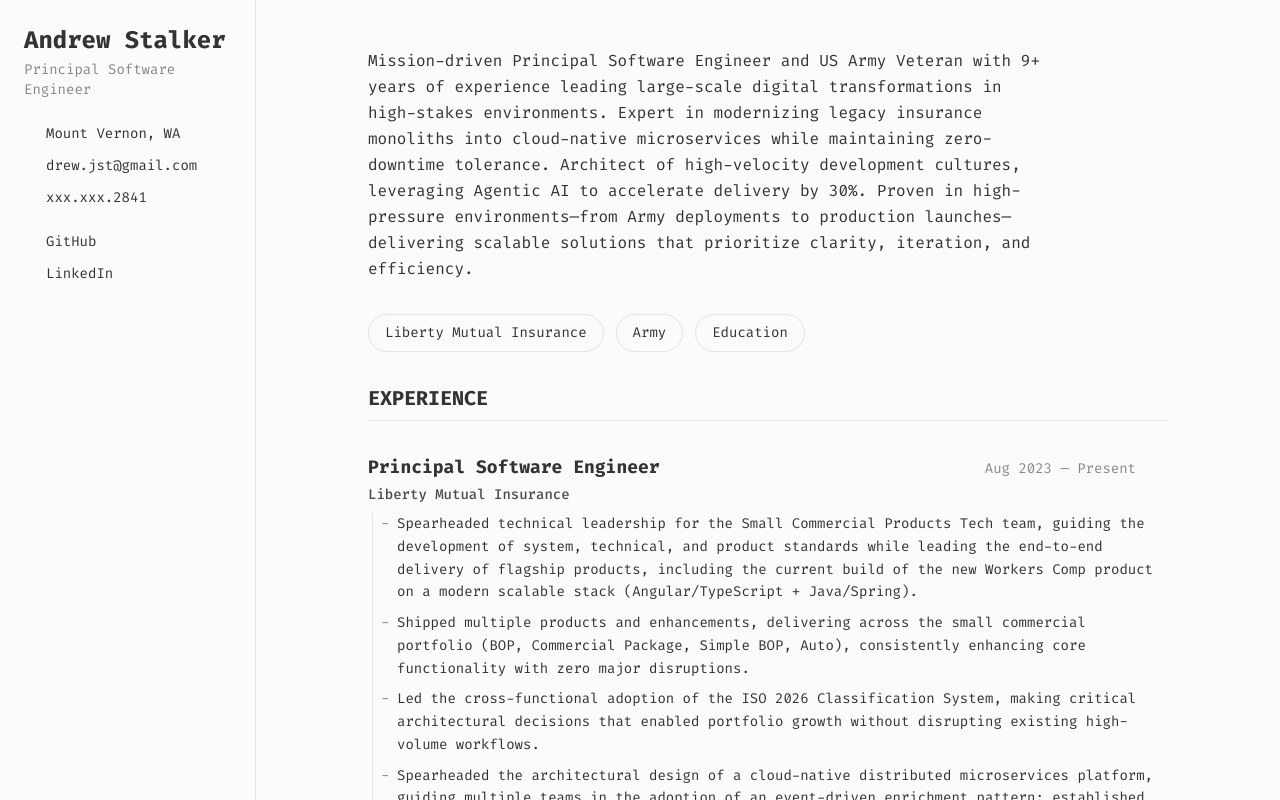
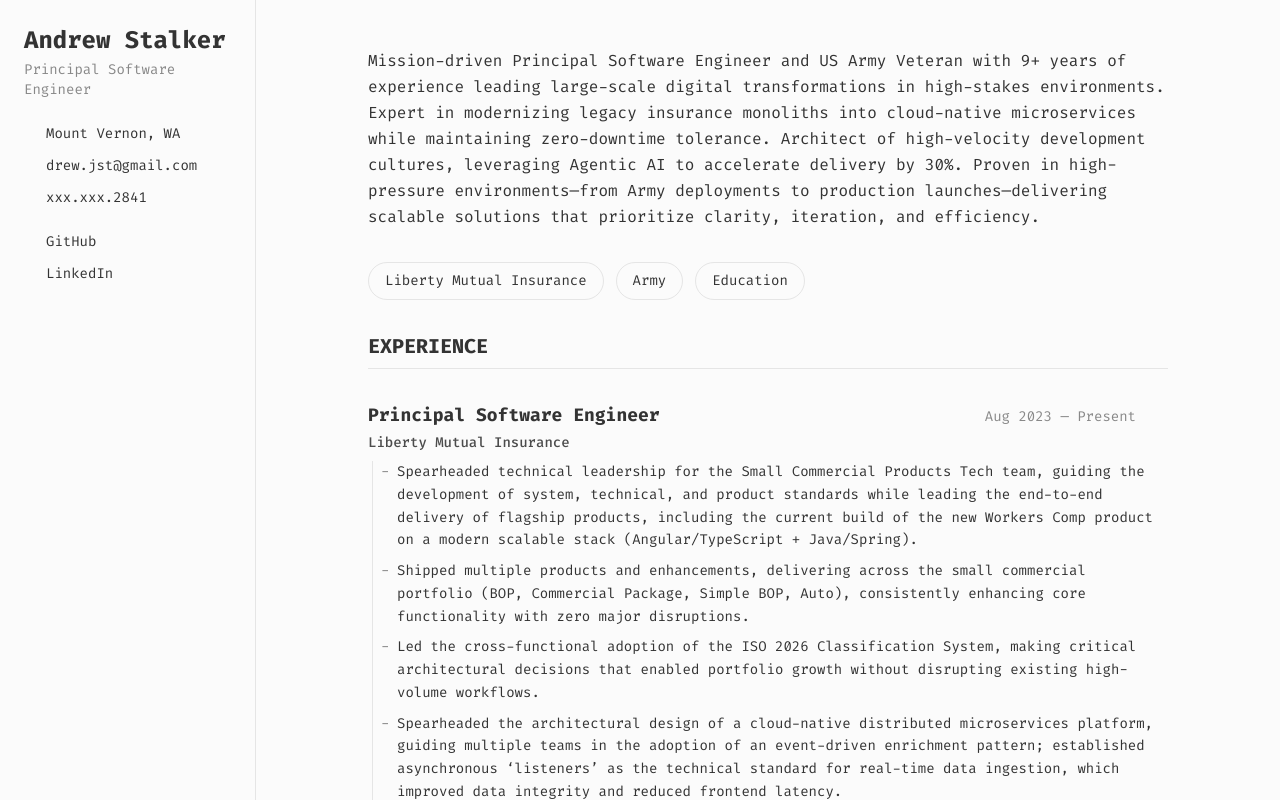
Before and after one commit to drewjst/drewjst.github.io, a React (Vite) app: page / in a window 1280 px wide. Shown: the top 800 px of the page. Built offline with nearby package versions, Linux system fonts and the light colour scheme; some icons are missing.

Commit message:
Remove max-w-2xl from summary text
- Allow the summary text to span the full available width of the container by removing the `max-w-2xl` constraint.

```diff
--- a/src/App.tsx
+++ b/src/App.tsx
@@ -18,7 +18,7 @@ function App() {
         <div className="max-w-4xl mx-auto p-6 md:p-12">
           {/* Quick summary check at top for mobile context or just intro */}
           <div className="mb-8">
-             <p className="text-zed-text leading-relaxed max-w-2xl">
+             <p className="text-zed-text leading-relaxed">
                {resumeData.summary}
              </p>
           </div>
```
